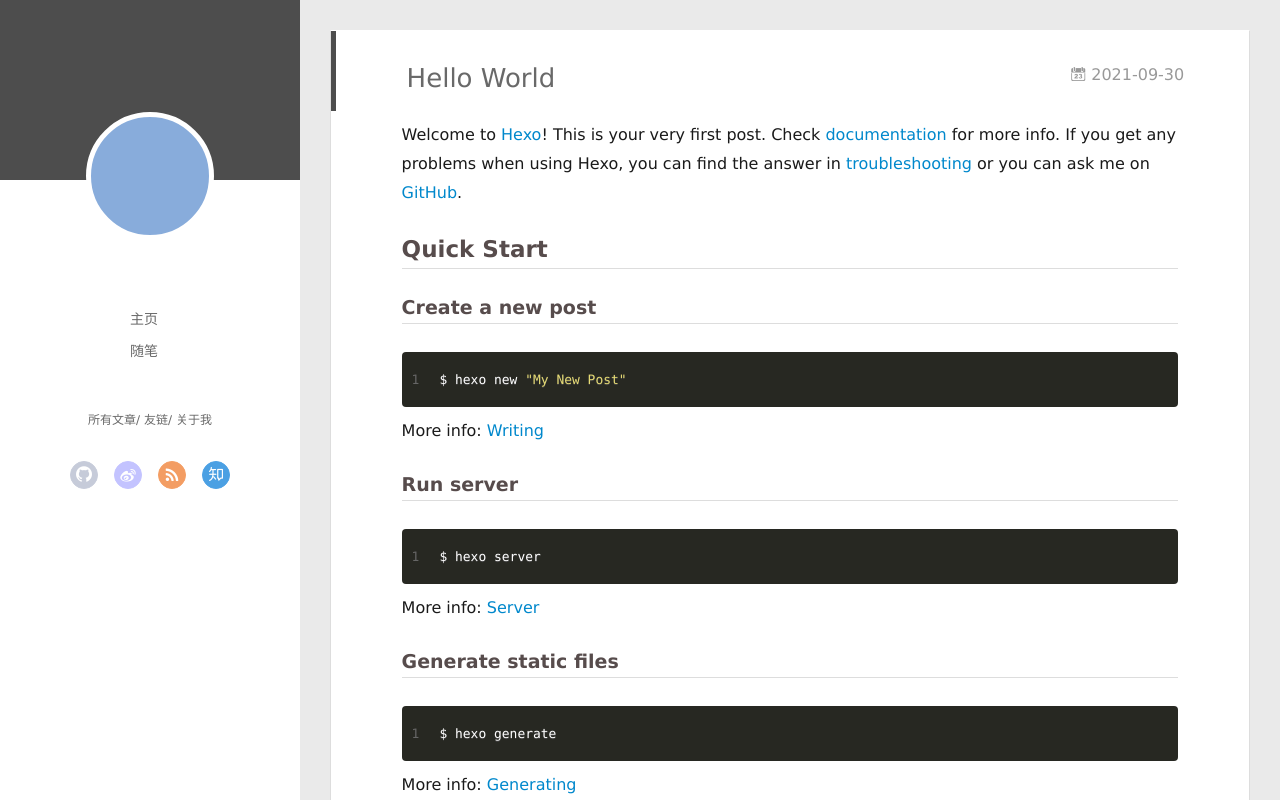
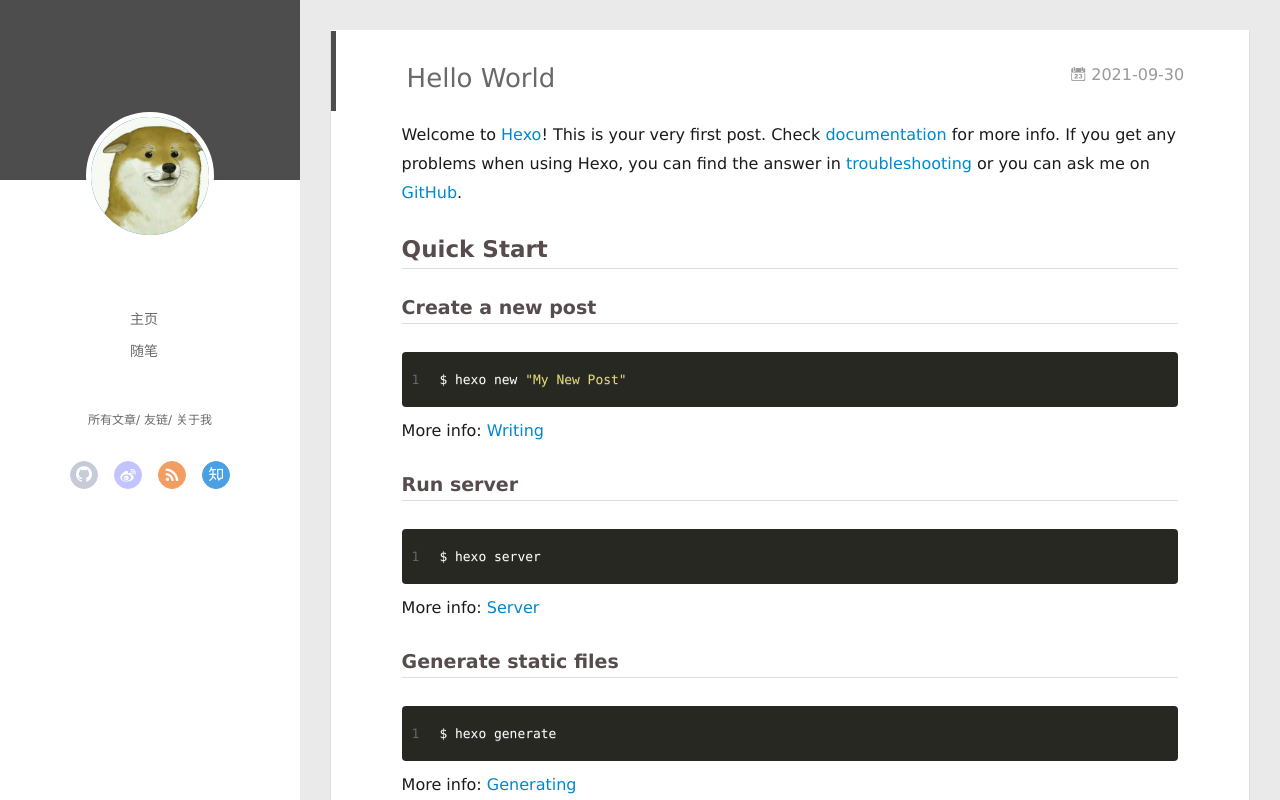
Before and after one commit to chis42/chis42.github.io, a plain HTML site: page 2021/09/30/hello-world/index.html in a window 1280 px wide. Drawn offline with Linux system fonts and the light colour scheme.

Commit message:
Site updated: 2021-10-01 21:01:30

```diff
--- a/2021/09/30/hello-world/index.html
+++ b/2021/09/30/hello-world/index.html
@@ -47,7 +47,7 @@
 <div class="intrude-less">
 	<header id="header" class="inner">
 		<a href="/" class="profilepic">
-			<img src="" class="js-avatar">
+			<img src="/uploads/avatar.png" class="js-avatar">
 		</a>
 		<hgroup>
 		  <h1 class="header-author"><a href="/"></a></h1>
@@ -105,7 +105,7 @@
 	<div class="intrude-less">
 		<header id="header" class="inner">
 			<div class="profilepic">
-				<img src="" class="js-avatar">
+				<img src="/uploads/avatar.png" class="js-avatar">
 			</div>
 			<hgroup>
 			  <h1 class="header-author js-header-author"></h1>
```
Also changed, not shown: 2021/10/01/10-1/index.html (+2 -2 lines), archives/2021/09/index.html (+2 -2 lines), archives/2021/10/index.html (+2 -2 lines), archives/2021/index.html (+2 -2 lines), archives/index.html (+2 -2 lines), index.html (+2 -2 lines), uploads/avatar.png (added).
